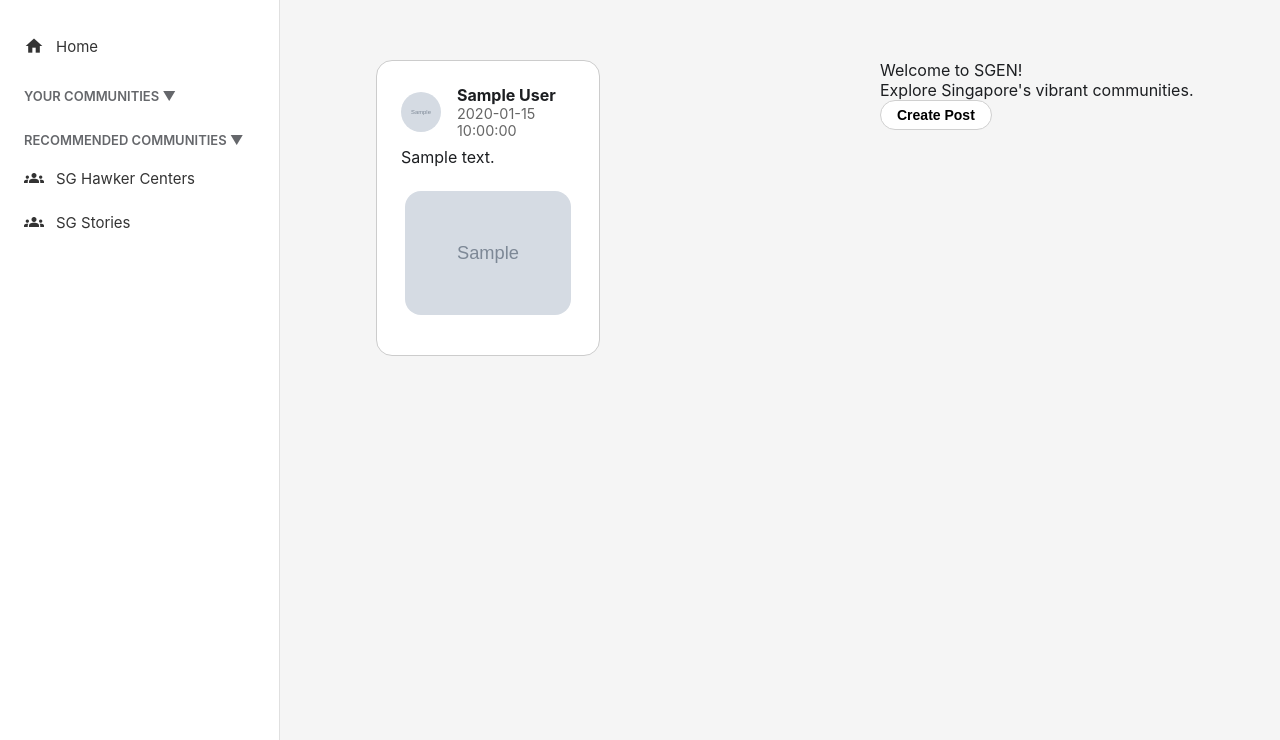
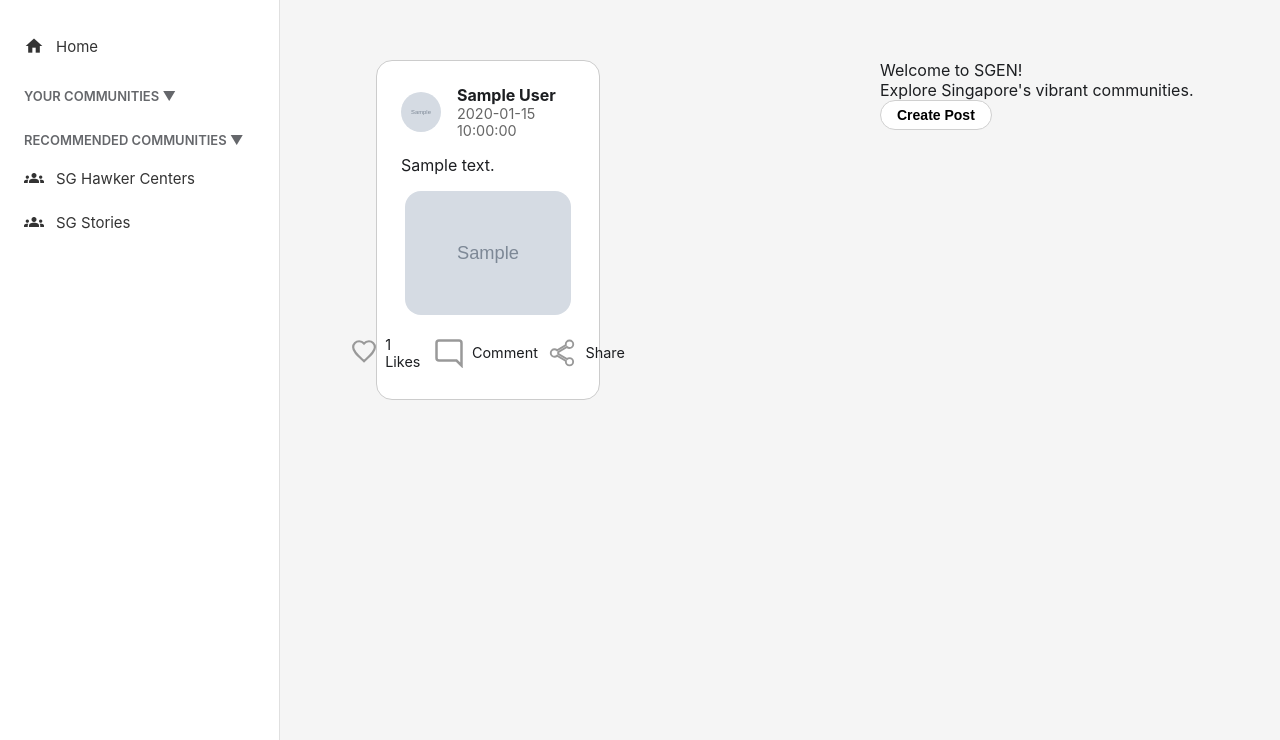
Before and after one commit to Generic-Inc/SGEN, a Python web app: template src/client/templates/index.html in a window 1280 px wide. Shown: the part 60-800 px from the top of the page. Run offline with Jinja, Linux system fonts and the light colour scheme; the template is opened without the code that fills it: most values are stand-ins (such as "Sample title", 1, 10 or a date in 2020); grey boxes marked "Sample" are stand-in pictures.

Commit message:
posts style

```diff
--- a/src/client/static/styles/communities.css
+++ b/src/client/static/styles/communities.css
@@ -22,7 +22,7 @@
 .post-header {
     display: flex;
     gap: 1rem;
-    margin-bottom: 0.5rem;
+    margin-bottom: 1rem;
     align-items: center;
 }
 
@@ -53,12 +53,106 @@
     width: 100%;
 }
 
-.post-content > p {
-    margin-bottom: 0.5rem;
-}
 
 .post-content > img {
     width: 95%;
     margin: 1rem auto;
     border-radius: 1rem;
 }
+
+.post-footer {
+    display: flex;
+    justify-content: center;
+}
+
+.footer-section {
+    margin: auto;
+    font-size: 0.9rem;
+    display: flex;
+    align-items: center;
+    gap: 0.5rem;
+    transition: transform 0.2s ease-in-out, background-color 0.2s ease-in-out;
+    padding: 0.3rem;
+    border-radius: 1rem;
+}
+
+.footer-section:hover {
+    cursor: pointer;
+    background-color: #f0f0f0;
+    transform: scale(1.1);
+}
+
+ .heart-btn { width: 30px; cursor: pointer; }
+  .heart-btn svg { fill: transparent; stroke: #999; stroke-width: 2; transition: stroke 0.2s; }
+
+  @keyframes heartPop {
+    0% { transform: scale(1); }
+    50% { transform: scale(1.3); }
+    100% { transform: scale(1); }
+  }
+
+  .heart-btn.liked svg {
+    fill: #e0245e;
+    stroke: #e0245e;
+    animation: heartPop 0.3s cubic-bezier(0.17, 0.89, 0.32, 1.49);
+  }
+
+.comment-btn {
+    width: 30px;
+    cursor: pointer;
+    display: flex;
+    align-items: center;
+    justify-content: center;
+}
+
+
+.comment-btn svg {
+    width: 100%;
+    fill: transparent;
+    stroke: #999;
+    stroke-width: 2;
+    transition: stroke 0.2s, fill 0.2s;
+}
+
+@keyframes iconPop {
+    0% { transform: scale(1); }
+    50% { transform: scale(1.2);}
+    100% { transform: scale(1); }
+}
+
+.comment-btn.active svg {
+    fill: #1da1f2;
+    stroke: #1da1f2;
+    animation: iconPop 0.3s cubic-bezier(0.17, 0.89, 0.32, 1.49);
+}
+.comment-btn:hover svg {
+    stroke: #666;
+}
+
+.share-btn {
+    width: 30px;
+    cursor: pointer;
+    display: flex;
+    align-items: center;
+    justify-content: center;
+  }
+
+  .share-btn svg {
+    width: 100%;
+    fill: transparent;
+    stroke: #999;
+    stroke-width: 1.5;
+    transition: stroke 0.2s, fill 0.2s;
+  }
+
+  @keyframes sharePop {
+    0% { transform: scale(1); }
+    50% { transform: scale(1.2); }
+    100% { transform: scale(1); }
+  }
+
+  .share-btn.active svg {
+    fill: #17bf63;
+    stroke: #17bf63;
+    animation: sharePop 0.3s cubic-bezier(0.17, 0.89, 0.32, 1.49);
+  }
--- a/src/client/static/styles/style.css
+++ b/src/client/static/styles/style.css
@@ -71,6 +71,7 @@ body {
     border-right: 1px solid #e0e0e0;
     overflow-y: auto;
     flex-shrink: 0;
+    position: sticky;
 }
 
 .nav-item, .community-item {
--- a/src/client/templates/communities.html
+++ b/src/client/templates/communities.html
@@ -1,6 +1,6 @@
 {% from 'components/post.html' import postsfeed %}
 {% from 'components/components.html' import topnav, sidenav %}
-{% block title %}Communities - SGEN{% endblock %}
+
 <!DOCTYPE html>
 <html lang="en">
 <head>
@@ -13,7 +13,7 @@
     <link rel="stylesheet" href="../../static/styles/root.css">
 </head>
 <body>
-
+{% block title %}Communities - SGEN{% endblock %}
 {{ topnav() }}
 
 
--- a/src/client/templates/components/post.html
+++ b/src/client/templates/components/post.html
@@ -3,6 +3,13 @@
 
     <div class="com-feed-container">
         {% for post in posts %}
+        <script>
+          document.addEventListener('click', (e) => {
+            const heart = document.getElementById("likeButton-{{post.post_id}}");
+
+            heart.classList.toggle('liked');
+          });
+        </script>
         <div class="post-card">
             <div class="post-header">
                 <img src="{{ post.author.avatar_url }}" alt="{{ post.author.display_name }}" class="post-avatar">
@@ -15,6 +22,37 @@
                 <p>{{post.content}}</p>
                 <img src="{{ post.image_url }}" class="post-image">
             </div>
+            <div class="post-footer">
+                <div class="footer-section">
+                    <div class="heart-btn" onclick="this.classList.toggle('liked')">
+                  <svg viewBox="0 0 24 24">
+                    <path d="M12 21.35l-1.45-1.32C5.4 15.36 2 12.28 2 8.5 2 5.42 4.42 3 7.5 3c1.74 0 3.41.81 4.5 2.09C13.09 3.81 14.76 3 16.5 3 19.58 3 22 5.42 22 8.5c0 3.78-3.4 6.86-8.55 11.54L12 21.35z"/>
+                  </svg>
+                </div>
+                <span>{{post.like_count}} Likes</span>
+                </div>
+
+                <div class="footer-section">
+                    <div class="comment-btn" onclick="this.classList.toggle('active')">
+                      <svg viewBox="0 0 24 24">
+                        <path d="M21.99 4c0-1.1-.89-2-1.99-2H4c-1.1 0-2 .9-2 2v12c0 1.1.9 2 2 2h14l4 4-.01-18z"/>
+                      </svg>
+                    </div>
+                    <span>Comment</span>
+                    </div>
+
+                <div class="footer-section">
+                <div class="share-btn" onclick="this.classList.toggle('active')">
+                  <svg viewBox="0 0 24 24">
+                    <path d="M18 16.08c-.76 0-1.44.3-1.96.77L8.91 12.7c.05-.23.09-.46.09-.7s-.04-.47-.09-.7l7.05-4.11c.54.5 1.25.81 2.04.81 1.66 0 3-1.34 3-3s-1.34-3-3-3-3 1.34-3 3c0 .24.04.47.09.7L8.04 9.81C7.5 9.31 6.79 9 6 9c-1.66 0-3 1.34-3 3s1.34 3 3 3c.79 0 1.5-.31 2.04-.81l7.12 4.16c-.05.21-.08.43-.08.65 0 1.61 1.31 2.92 2.92 2.92s2.92-1.31 2.92-2.92c0-1.61-1.31-2.92-2.92-2.92z"/>
+                  </svg>
+                </div>
+                    <span>Share</span>
+                    </div>
+
+
+
+            </div>
         </div>
         {% endfor %}
     </div>
```
